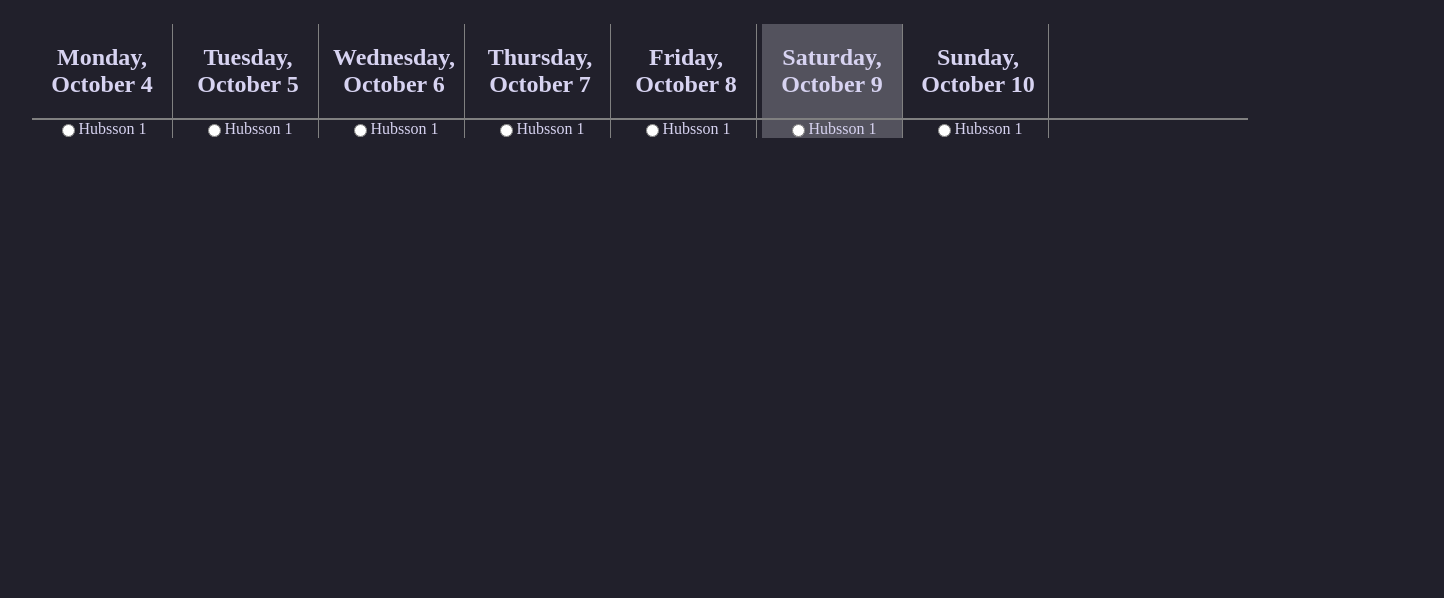
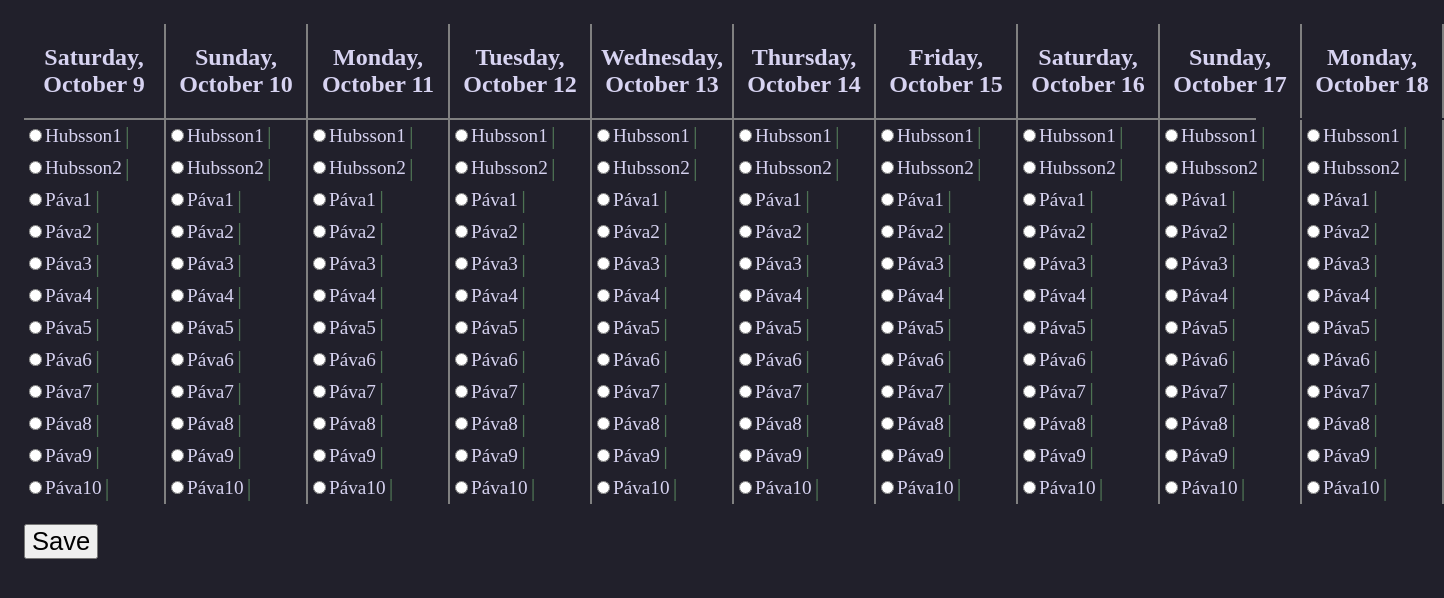
Before and after one commit to parkingappbetsson/hubsson-parking, an Angular app: page / in a window 1280 px wide. Shown: the top 598 px of the page, 1444 px wide, since content can reach past the window. Built offline with nearby package versions, Linux system fonts and the light colour scheme.

Commit message:
kinda fine UI firebase workflow

```diff
--- a/src/app/app.component.html
+++ b/src/app/app.component.html
@@ -1,25 +1,33 @@
 <div class="week-table">
   <div class="day-head">
-    <div
-      *ngFor="let date of dates"
-      class="day"
-      [ngClass]="{ today: date.today }"
-    >
+    <div *ngFor="let day of days" class="day">
       <h2>
-        {{ date.date | date: "EEEE, MMMM d" }}
+        {{ day.date | date: "EEEE, MMMM d" }}
       </h2>
     </div>
   </div>
-  <form class="slot-form">
-    <div
-      *ngFor="let date of dates; index as i"
-      class="day"
-      [ngClass]="{ today: date.today }"
-    >
-      <div class="slot-form">
-        <input type="radio" id="{{ i * 10 + 1 }}" />
-        <label [attr.for]="i * 10 + 1">Hubsson 1</label>
+  <form class="parking-slot-form">
+    <div *ngFor="let day of days; index as column" class="day">
+      <div
+        *ngFor="let parkingSlot of parkingSlots; index as row"
+        class="parking-slot-form-group"
+      >
+        <input
+          type="radio"
+          id="{{ column * 100 + row }}"
+          [attr.name]="'parkingSlotDay' + column"
+          (change)="changeTakeParkingSlot($event, column, row)"
+        />
+        <label
+          class="parking-slot-form-group-slot-name"
+          [ngClass]="{ free: isSlotFree(day.date, parkingSlot.id) }"
+          [attr.for]="column * 100 + row"
+          >{{ parkingSlot.name }}</label
+        >
       </div>
     </div>
   </form>
+  <div class="submit-group">
+    <button (click)="onSave()">Save</button>
+  </div>
 </div>
--- a/src/app/app.component.scss
+++ b/src/app/app.component.scss
@@ -3,9 +3,32 @@
     display: flex;
     flex-direction: column;
     margin: 24px;
+  }
 
-    .slot-form {
+  .parking-slot-form {
     display: flex;
+
+    &-group {
+      display: flex;
+      font-size: 1.4rem;
+      line-height: 3rem;
+      align-items: baseline;
+      min-width: inherit;
+      max-width: inherit;
+
+      &-slot-name.free::after {
+        content: "|";
+        color: rgba(144, 238, 144, 0.4);
+        display: inline-block;
+        font-size: 1.6rem;
+        margin-left: 3px;
+        vertical-align: bottom;
+      }
+    }
+
+    .day {
+      align-items: flex-start;
+    }
   }
 
   .day-head {
@@ -16,17 +39,33 @@
   .day {
     display: flex;
     flex-direction: column;
-      margin-right: 5px;
-      border-right: 1px solid gray;
+    border-right: 2px solid gray;
     color: rgb(215, 211, 241);
+    min-width: 150px;
+    max-width: 150px;
+    align-items: center;
+    text-align: center;
+  }
+
+  .submit-group {
+    display: flex;
+
+    button {
+      width: fit-content;
+      font-size: 1.6rem;
+      margin: 20px 0;
+    }
+  }
+
+  @media (min-width: 768px) {
+    .day {
       min-width: 140px;
       max-width: 140px;
-      align-items: center;
-      text-align: center;
+    }
 
-      &.today {
-        background-color: rgb(83, 82, 93);
+    .parking-slot-form-group {
+      font-size: 1.2rem;
+      line-height: 2rem;
     }
   }
 }
-}
--- a/src/app/app.component.ts
+++ b/src/app/app.component.ts
@@ -12,23 +12,52 @@ import {
   encapsulation: ViewEncapsulation.None,
 })
 export class AppComponent implements OnInit {
-  dates: { date: Date; today?: boolean }[] | undefined;
+  days: { date: Date }[] | undefined;
   today: Date | undefined;
+  readonly parkingSlots = [
+    { name: 'Hubsson1', id: '0' },
+    { name: 'Hubsson2', id: '1' },
+    { name: 'Páva1', id: '1' },
+    { name: 'Páva2', id: '1' },
+    { name: 'Páva3', id: '1' },
+    { name: 'Páva4', id: '1' },
+    { name: 'Páva5', id: '1' },
+    { name: 'Páva6', id: '1' },
+    { name: 'Páva7', id: '1' },
+    { name: 'Páva8', id: '1' },
+    { name: 'Páva9', id: '1' },
+    { name: 'Páva10', id: '1' },
+  ];
 
   @HostBinding('class.app-root') hostCss = true;
 
   private readonly msPerDay = 1000 * 60 * 60 * 24;
-  private readonly days = Array(7).fill(0);
+  private newReservations: Record<number, number> = {};
 
   ngOnInit() {
     this.today = new Date();
-    const todayIndex = this.today.getDay() - 1;
     const todayTime = this.today.getTime();
-    this.dates = this.days.map((_, dayIndex: number) => {
-      const dateDiff = dayIndex - todayIndex;
-      const timeForDayIndex = todayTime + dateDiff * this.msPerDay;
-      return { date: new Date(timeForDayIndex) };
-    });
-    this.dates[todayIndex].today = true;
+    this.days = Array(10)
+      .fill(0)
+      .map((_, dayIndex: number) => {
+        const timeForDayIndex = todayTime + dayIndex * this.msPerDay;
+        return { date: new Date(timeForDayIndex) };
+      });
+  }
+
+  changeTakeParkingSlot(event: Event, column: number, row: number) {
+    if (!(event.target as HTMLInputElement)?.checked) {
+      return;
+    }
+    this.newReservations[column] = row;
+  }
+
+  onSave() {
+    // TODO
+  }
+
+  isSlotFree(date: Date, parkingSlotId: string): boolean {
+    // TODO
+    return date && !!parkingSlotId;
   }
 }
--- a/src/styles.scss
+++ b/src/styles.scss
@@ -2,3 +2,12 @@
 html {
   background-color: rgb(33, 32, 43);
 }
+
+html,
+body {
+  height: 100%;
+}
+
+body {
+  margin: 0;
+}
```
Also changed, not shown: firebase.json (added), 1 other file (tests, documents, lock files or other folders). Lines whose indentation alone changed are shown as unchanged.
